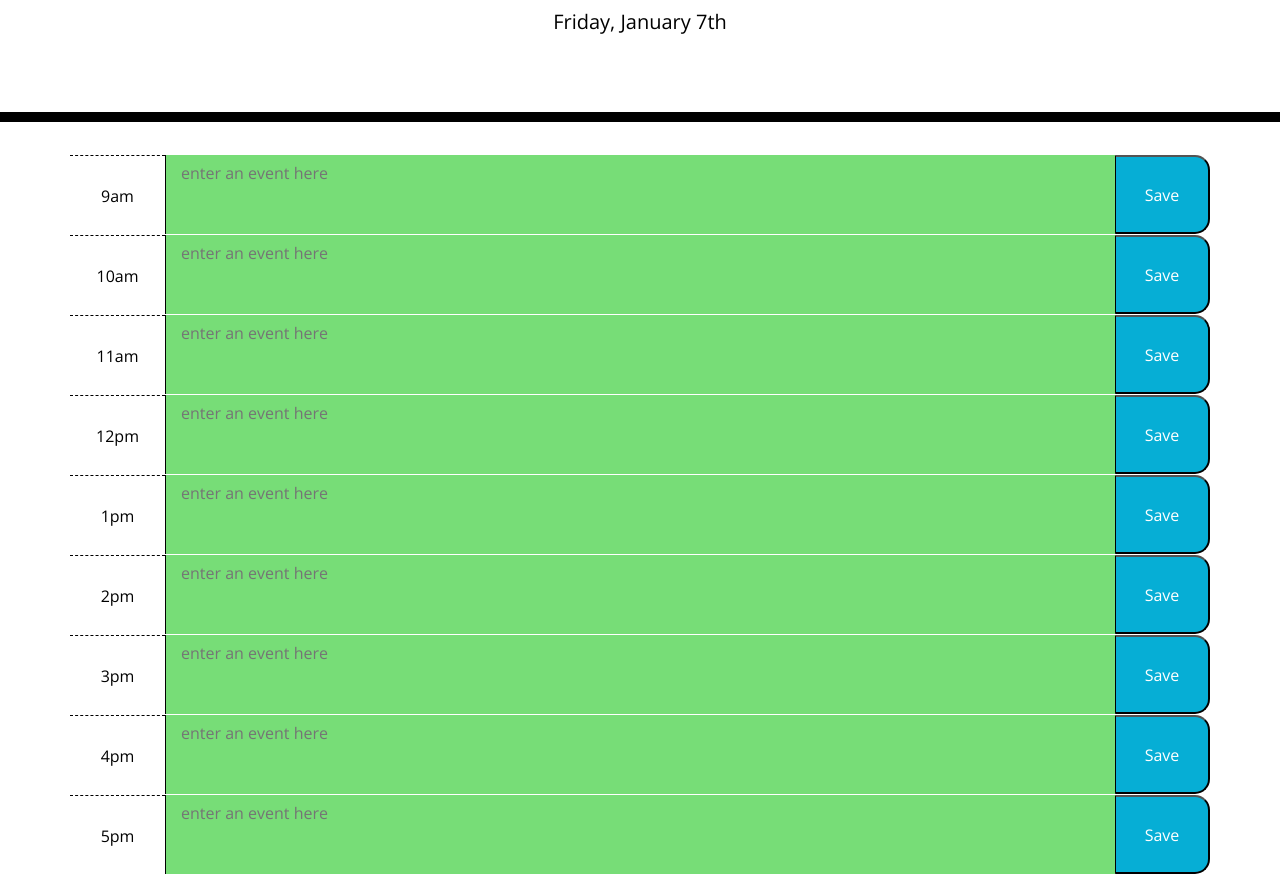
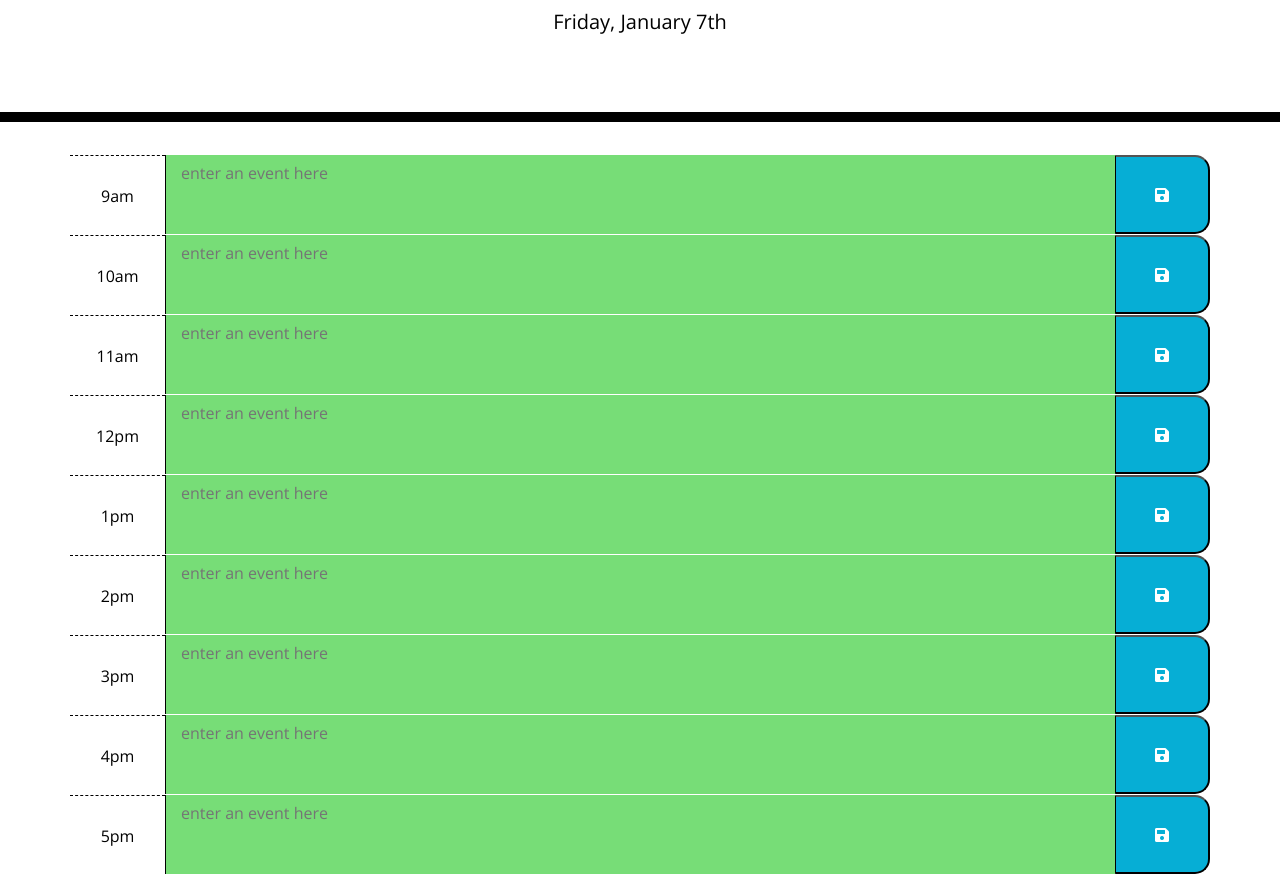
Before and after one commit to sabhanson/HW5-DayPlanner, a plain HTML site: page Develop/index.html in a window 1280 px wide. Shown: the part 182-1077 px from the top of the page. Drawn offline with nearby package versions, Linux system fonts and the light colour scheme.

Commit message:
added floppy disc icons to all save buttons. additionally, hover effect works now on save buttons

```diff
--- a/Develop/assets/script.js
+++ b/Develop/assets/script.js
@@ -2,7 +2,7 @@ var currentDay = document.querySelector('#currentDay');
 var currentTime = moment().format('HH')
 var scheduleContainer = $('.container')
 currentDay.textContent = moment().format("dddd, MMMM Do");
-
+var saveButton = $('.saveBtn')
 
 function currentHour () {
     for (let i = 0; i < 17; i++) {
@@ -31,3 +31,19 @@ currentHour();
 //TODO: CREATE LOCAL STORAGE TO CONTAIN USER INPUTS IN THE TEXTAREA TAGS.
     //STORE TEXTAREA INPUT ONCE SAVE BUTTON IS PRESSED
     //TODO: ON.CLICK ANY SAVEBTN STORAGE IS UPDATED
+
+
+    // function test (){
+
+    //     saveButton.addEventListener("click")
+    //     console.log("button clicked")
+
+    // }
+
+
+    // test();
+// function test() {
+//     var input = $(textarea);
+//     localStorage.setItem("test", input.value);
+//     var storedTest = localStorage.getItem("test");
+// }
--- a/Develop/index.html
+++ b/Develop/index.html
@@ -38,7 +38,7 @@
           <p>9am</p>
         </div>
         <textarea name="event" class="w-100 col-10 " placeholder="enter an event here" data-time="9"></textarea>
-        <button class="saveBtn col-1">Save</button>
+        <button class="saveBtn col-1"><i class="fas fa-save"></i></button>
       </div>
       <!-- 10AM time block  -->
       <div class="time-block row">
@@ -46,7 +46,7 @@
           <p>10am</p>
         </div>
         <textarea name="event" class="w-100 col-10" placeholder="enter an event here" data-time="10"></textarea>
-        <button class="saveBtn col-1">Save</button>
+        <button class="saveBtn col-1"><i class="fas fa-save"></i></button>
       </div>
       <!-- 11AM time block  -->
       <div class="time-block row">
@@ -54,7 +54,7 @@
           <p>11am</p>
         </div>
         <textarea name="event" class="w-100 col-10" placeholder="enter an event here" data-time="11"></textarea>
-        <button class="saveBtn col-1">Save</button>
+        <button class="saveBtn col-1"><i class="fas fa-save"></i></button>
       </div>
       <!-- 12PM time block  -->
       <div class="time-block row">
@@ -62,7 +62,7 @@
           <p>12pm</p>
         </div>
         <textarea name="event" class="w-100 col-10" placeholder="enter an event here" data-time="12"></textarea>
-        <button class="saveBtn col-1">Save</button>
+        <button class="saveBtn col-1"><i class="fas fa-save"></i></button>
       </div>
       <!-- 1PM time block  -->
       <div class="time-block row">
@@ -70,7 +70,7 @@
           <p>1pm</p>
         </div>
         <textarea name="event" class="w-100 col-10" placeholder="enter an event here" data-time="13"></textarea>
-        <button class="saveBtn col-1">Save</button>
+        <button class="saveBtn col-1"><i class="fas fa-save"></i></button>
       </div>
       <!-- 2PM time block  -->
       <div class="time-block row">
@@ -78,7 +78,7 @@
           <p>2pm</p>
         </div>
         <textarea name="event" class="w-100 col-10" placeholder="enter an event here" data-time="14"></textarea>
-        <button class="saveBtn col-1">Save</button>
+        <button class="saveBtn col-1"><i class="fas fa-save"></i></button>
       </div>
       <!-- 3PM time block  -->
       <div class="time-block row">
@@ -86,7 +86,7 @@
           <p>3pm</p>
         </div>
         <textarea name="event" class="w-100 col-10" placeholder="enter an event here" data-time="15"></textarea>
-        <button class="saveBtn col-1">Save</button>
+        <button class="saveBtn col-1"><i class="fas fa-save"></i></button>
       </div>
       <!-- 4PM time block -->
       <div class="time-block row">
@@ -94,7 +94,7 @@
           <p>4pm</p>
         </div>
         <textarea name="event" class="w-100 col-10" placeholder="enter an event here" data-time="16"></textarea>
-        <button class="saveBtn col-1">Save</button>
+        <button class="saveBtn col-1"><i class="fas fa-save"></i></button>
       </div>
       <!-- 5PM time block  -->
       <div class="time-block row">
@@ -102,7 +102,7 @@
           <p>5pm</p>
         </div>
         <textarea name="event" class="w-100 col-10" placeholder="enter an event here" data-time="17"></textarea>
-        <button class="saveBtn col-1">Save</button>
+        <button class="saveBtn col-1"><i class="fas fa-save"></i></button>
       </div>
 
 
```
